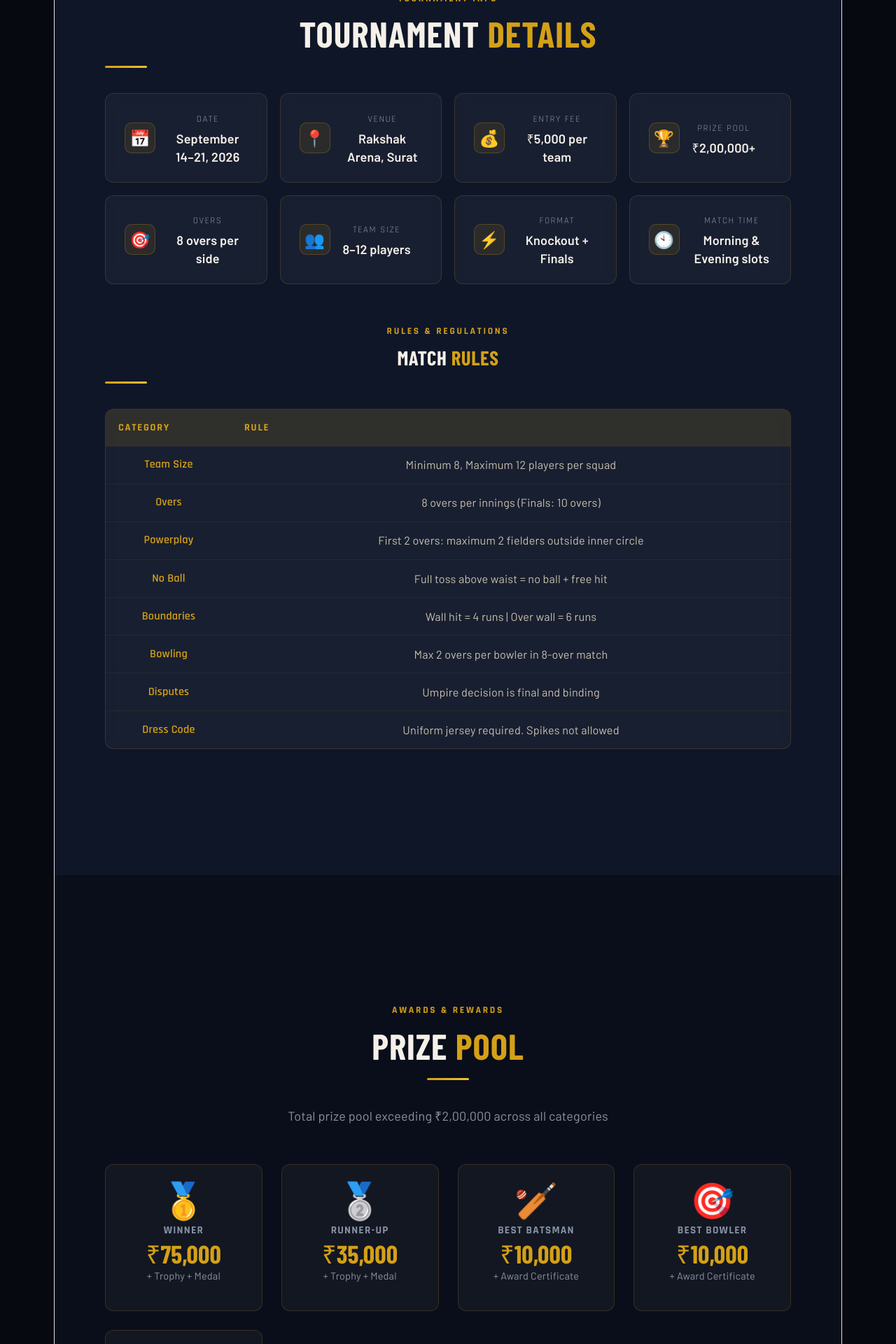
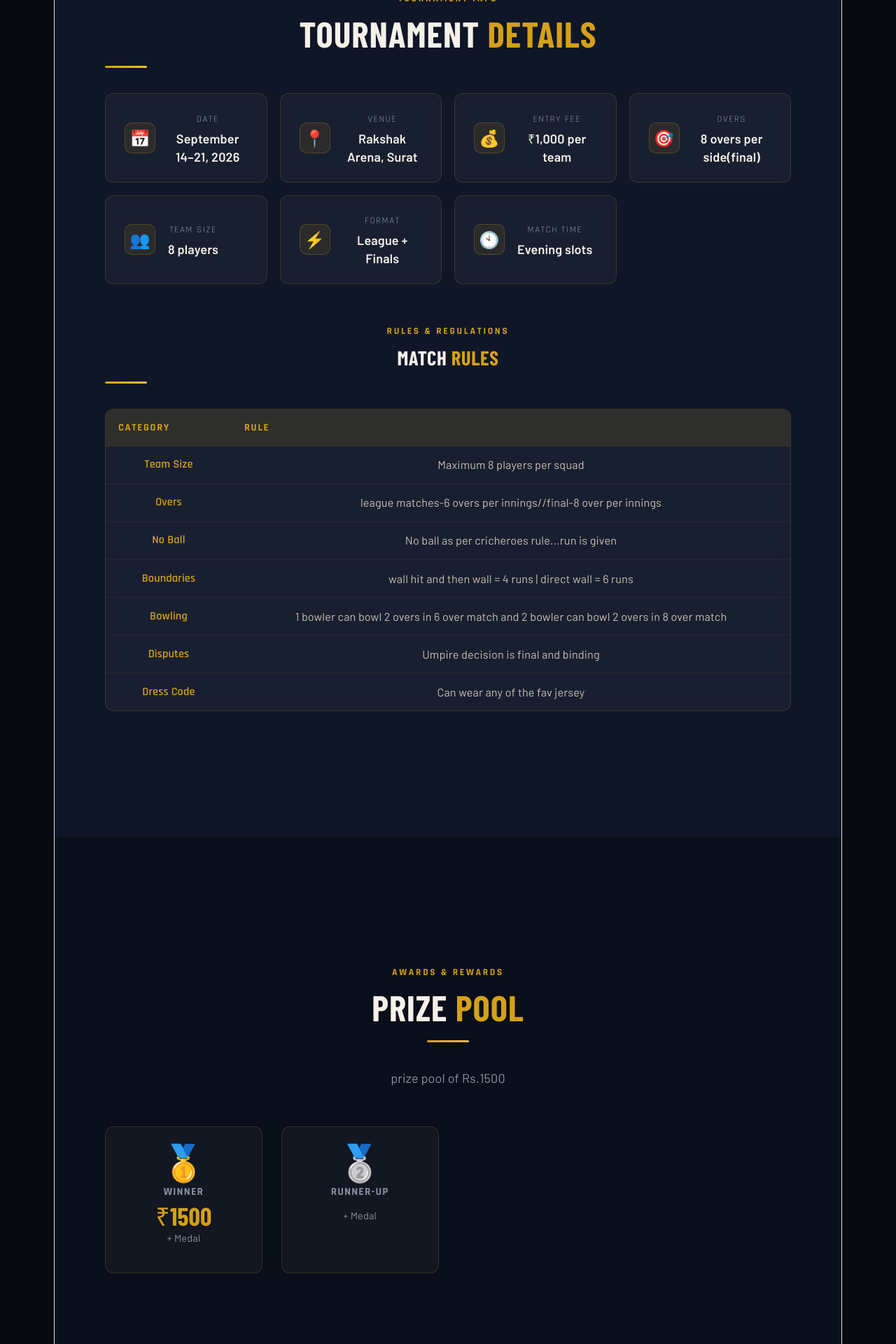
Before and after one commit to Devang3105/my-react-app, a React (Vite) app: page / in a window 1280 px wide. Shown: the part 1320-3240 px from the top of the page at 70% size. Built offline with nearby package versions, Linux system fonts and the light colour scheme; a web font is replaced by a local one.

Commit message:
Update App.jsx

```diff
--- a/src/App.jsx
+++ b/src/App.jsx
@@ -422,14 +422,13 @@ const faqs = [
 ];
 
 const rules = [
-  ["Team Size", "Minimum 8, Maximum 12 players per squad"],
-  ["Overs", "8 overs per innings (Finals: 10 overs)"],
-  ["Powerplay", "First 2 overs: maximum 2 fielders outside inner circle"],
-  ["No Ball", "Full toss above waist = no ball + free hit"],
-  ["Boundaries", "Wall hit = 4 runs | Over wall = 6 runs"],
-  ["Bowling", "Max 2 overs per bowler in 8-over match"],
+  ["Team Size", "Maximum 8 players per squad"],
+  ["Overs", "league matches-6 overs per innings//final-8 over per innings"],
+  ["No Ball", "No ball as per cricheroes rule...run is given"],
+  ["Boundaries", "wall hit and then wall = 4 runs | direct wall = 6 runs"],
+  ["Bowling", "1 bowler can bowl 2 overs in 6 over match and 2 bowler can bowl 2 overs in 8 over match"],
   ["Disputes", "Umpire decision is final and binding"],
-  ["Dress Code", "Uniform jersey required. Spikes not allowed"],
+  ["Dress Code", "Can wear any of the fav jersey"],
 ];
 
 // ─── MAIN COMPONENT ─────────────────────────────────────────────
@@ -603,12 +602,11 @@ export default function App() {
               {[
                 ["📅", "Date", "September 14–21, 2026"],
                 ["📍", "Venue", "Rakshak Arena, Surat"],
-                ["💰", "Entry Fee", "₹5,000 per team"],
-                ["🏆", "Prize Pool", "₹2,00,000+"],
-                ["🎯", "Overs", "8 overs per side"],
-                ["👥", "Team Size", "8–12 players"],
-                ["⚡", "Format", "Knockout + Finals"],
-                ["🕙", "Match Time", "Morning & Evening slots"],
+                ["💰", "Entry Fee", "₹1,000 per team"],
+                ["🎯", "Overs", "8 overs per side(final)"],
+                ["👥", "Team Size", "8 players"],
+                ["⚡", "Format", "League + Finals"],
+                ["🕙", "Match Time", "Evening slots"],
               ].map(([icon, lbl, val]) => (
                 <div className="glass-card detail-item" key={lbl}>
                   <div className="detail-icon">{icon}</div>
@@ -655,16 +653,13 @@ export default function App() {
             <p className="section-label">Awards & Rewards</p>
             <h2 className="section-title">Prize <span>Pool</span></h2>
             <div className="divider" style={{ margin: "1rem auto 2rem" }} />
-            <p className="section-sub" style={{ margin: "0 auto 3rem" }}>Total prize pool exceeding ₹2,00,000 across all categories</p>
+            <p className="section-sub" style={{ margin: "0 auto 3rem" }}>prize pool of Rs.1500</p>
           </AnimSection>
           <AnimSection style={{ transitionDelay: "0.15s" }}>
             <div className="prizes-grid">
               {[
-                { icon: "🥇", name: "Winner", amount: "₹75,000", sub: "+ Trophy + Medal" },
-                { icon: "🥈", name: "Runner-Up", amount: "₹35,000", sub: "+ Trophy + Medal" },
-                { icon: "🏏", name: "Best Batsman", amount: "₹10,000", sub: "+ Award Certificate" },
-                { icon: "🎯", name: "Best Bowler", amount: "₹10,000", sub: "+ Award Certificate" },
-                { icon: "⭐", name: "Player of Tournament", amount: "₹15,000", sub: "+ Special Trophy" },
+                { icon: "🥇", name: "Winner", amount: "₹1500", sub: "+ Medal" },
+                { icon: "🥈", name: "Runner-Up", sub: " + Medal" },
               ].map(p => (
                 <div className="prize-card" key={p.name}>
                   <div className="prize-icon">{p.icon}</div>
```
